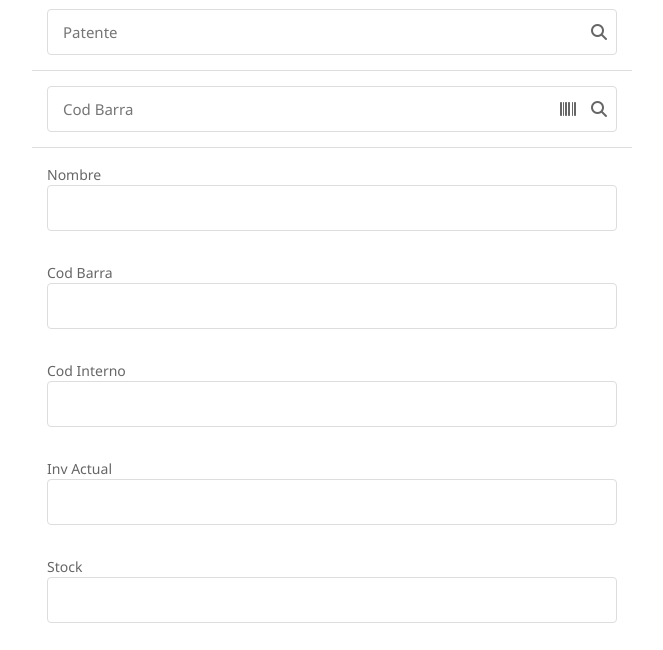
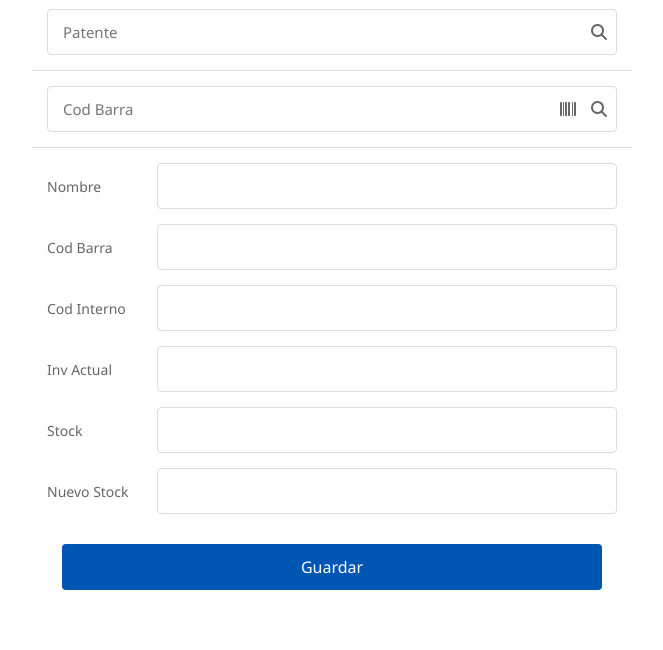
Before and after one commit to ServidorHRZ/AppInventario, a plain HTML site: page Secciones/TomarInventario.html in a window 1280 px wide. Shown: the part 132-782 px from the top of the page, without its empty margins (308-971 px from the left). Drawn offline with Linux system fonts and the light colour scheme.

Commit message:
Cambio14

```diff
--- a/Secciones/TomaInventario.css
+++ b/Secciones/TomaInventario.css
@@ -156,19 +156,26 @@ h1 {
     padding: 15px;
 }
 
+.inventory-form div {
+    display: flex;
+    align-items: center;
+    gap: 10px;
+}
+
 .inventory-form label {
     color: var(--text-secondary);
     font-size: 14px;
-    margin-bottom: 5px;
+    min-width: 100px;
+    margin-bottom: 0;
 }
 
 .inventory-form input {
-    width: 100%;
+    flex: 1;
     padding: 12px 15px;
     border: 1px solid var(--border-color);
     border-radius: 4px;
     font-size: 15px;
-    margin-bottom: 15px;
+    margin-bottom: 0;
 }
 
 @media (max-width: 480px) {
```
